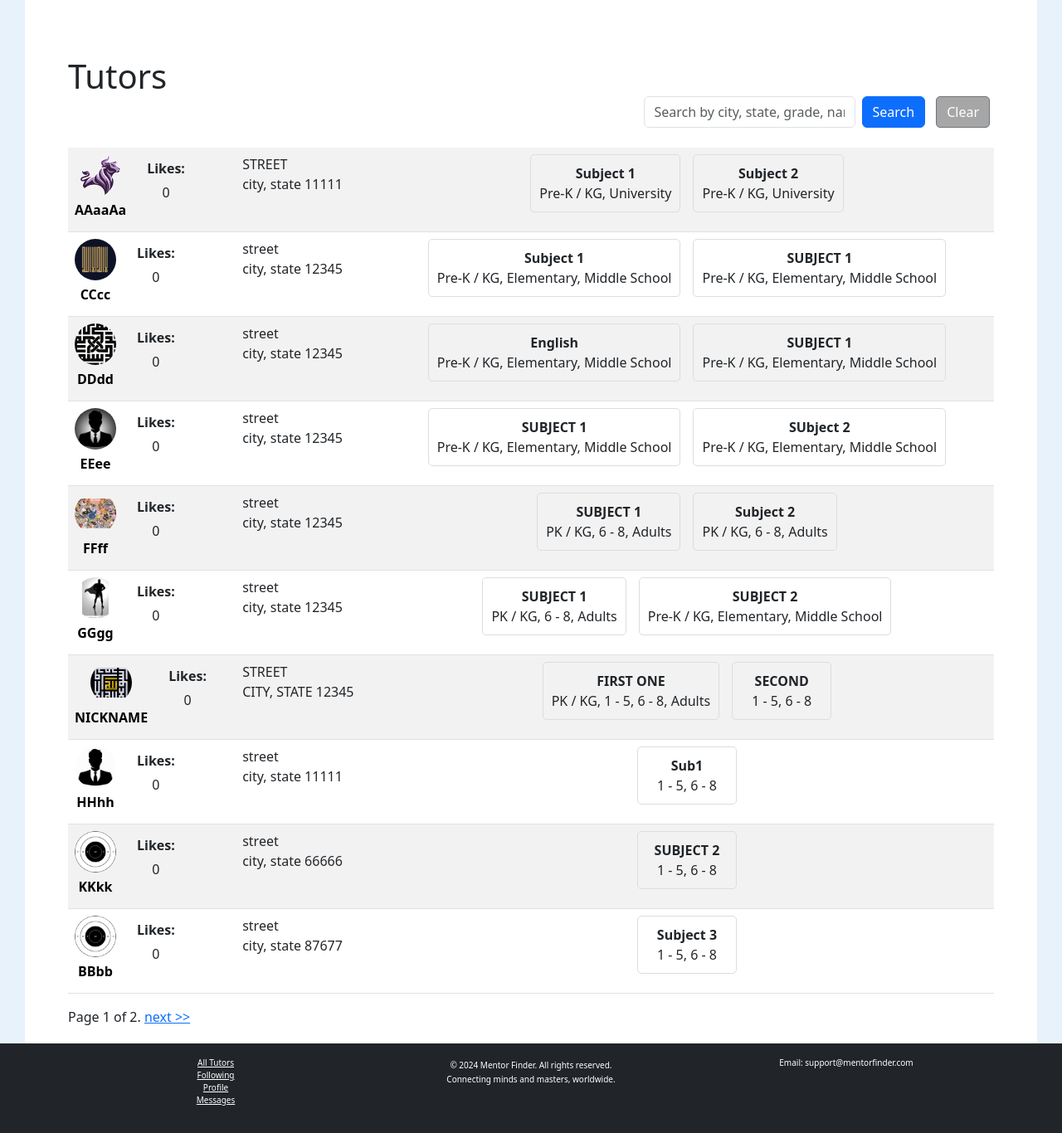
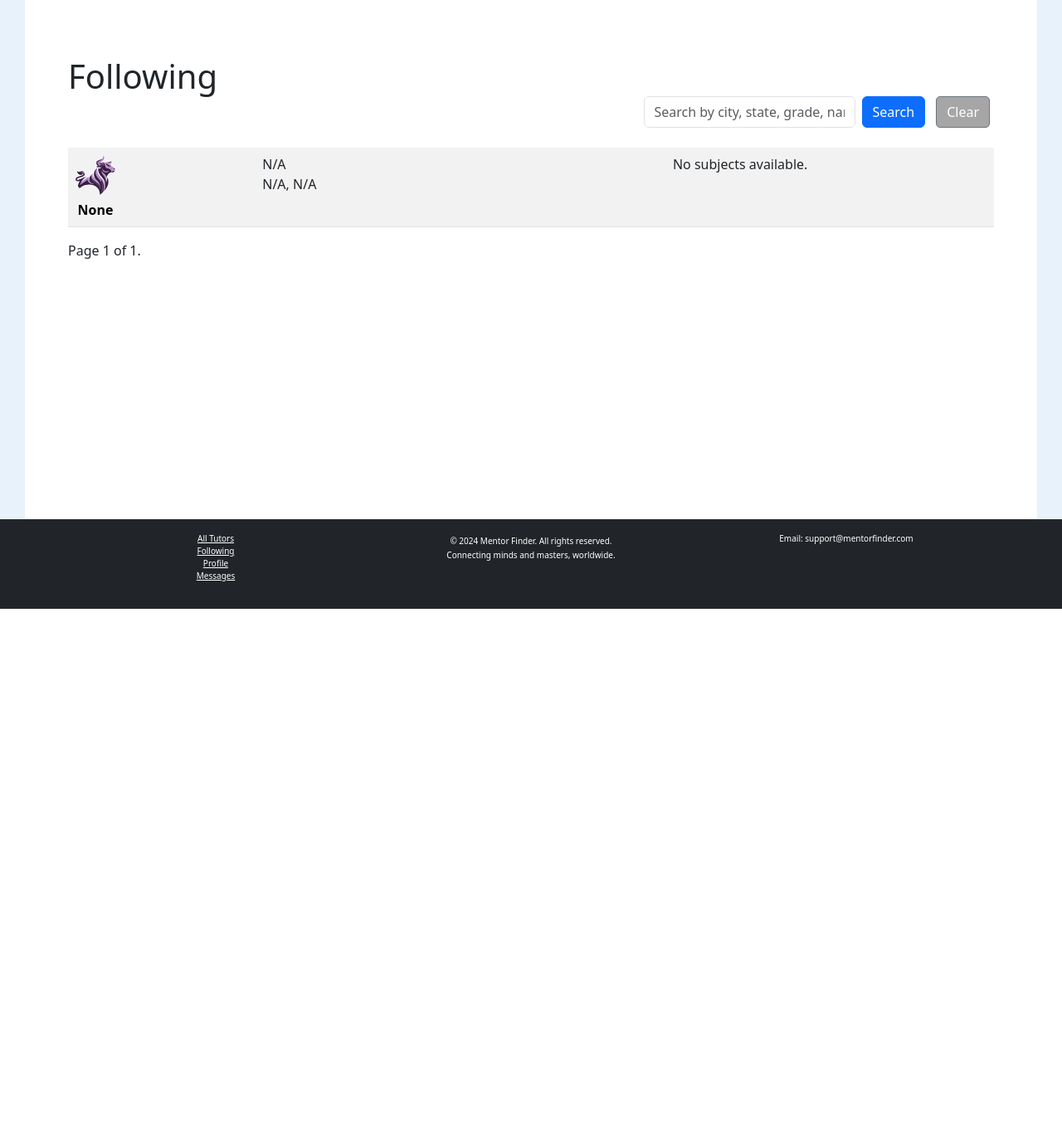
Before and after one commit to TulioPerez/TutorHub, a Django app: page /?view=following in a window 1280 px wide. Shown: the part 66-1432 px from the top of the page at 83% size. After the commit the page ends 800 px from the top, so only its background shows below. Run offline with Django 5.2, Linux system fonts and the light colour scheme; a user stored in the database is signed in; data comes from the database, SQL or seed files in the repository; both versions use the stored data as it was after the commit; tables that the repository leaves empty hold one stand-in row (values such as "Sample post").

Commit message:
Finalized Following implementation

```diff
--- a/tutorhubproject/tutorhub/static/tutorhub/scripts.js
+++ b/tutorhubproject/tutorhub/static/tutorhub/scripts.js
@@ -2,6 +2,7 @@ document.addEventListener("DOMContentLoaded", () => {
     // Authentication status
     const authStatus = JSON.parse(document.getElementById("auth-status").textContent);
 
+    // Message auto scrolling
     const scrollTarget = document.getElementById("scroll-target");
     const scrollToId = scrollTarget ? scrollTarget.getAttribute("data-scroll-to") : null;
     if (scrollToId) {
@@ -11,7 +12,7 @@ document.addEventListener("DOMContentLoaded", () => {
         }
     }
 
-
+    // Message editing
     document.querySelectorAll('.edit-btn').forEach(button => {
         button.addEventListener('click', () => {
             const messageId = button.getAttribute('data-message-id');
@@ -163,6 +164,7 @@ document.addEventListener("DOMContentLoaded", () => {
         });
     }
 
+
     // Credential Handling
     const maxCredentials = 7;
     const credentialRowsContainer = document.getElementById("credential-rows-container");
@@ -198,7 +200,8 @@ document.addEventListener("DOMContentLoaded", () => {
         });
     }
 
-    // Event delegation for removing existing credentials
+
+    // Remove existing credentials
     credentialRowsContainer.addEventListener("click", (event) => {
         if (event.target.classList.contains("remove-credential")) {
             const row = event.target.closest(".credential-row");
@@ -230,10 +233,8 @@ document.addEventListener("DOMContentLoaded", () => {
     // Availability handling
     const availabilityContainer = document.getElementById("availability-rows-container");
     const addAvailabilityButton = document.getElementById("btn-add-availability");
-
     const daysOfWeek = ["Monday", "Tuesday", "Wednesday", "Thursday", "Friday", "Saturday", "Sunday"];
 
-    // Function to create a new availability row
     const createAvailabilityRow = (day = "", start = "", end = "") => {
         const newRow = document.createElement("div");
         newRow.classList.add("availability-row", "row", "mb-3");
@@ -266,10 +267,11 @@ document.addEventListener("DOMContentLoaded", () => {
         return newRow;
     };
 
-    // Add a new availability row when the button is clicked
+
     addAvailabilityButton.addEventListener("click", () => {
         availabilityContainer.appendChild(createAvailabilityRow());
     });
+
 
     // Attach remove functionality to existing rows
     availabilityContainer.querySelectorAll(".remove-availability").forEach(button => {
@@ -301,4 +303,41 @@ document.addEventListener("DOMContentLoaded", () => {
             }
         });
     });
+
+
+    // Handle following
+    const followButtons = document.querySelectorAll(".follow-btn");
+
+    followButtons.forEach((button) => {
+        button.addEventListener("click", () => {
+            const tutorId = button.getAttribute("data-tutor-id");
+
+            fetch(`/follow/${tutorId}/`, {
+                method: "POST",
+                headers: {
+                    "Content-Type": "application/json",
+                    "X-CSRFToken": getCSRFToken(),  // Ensure CSRF token is included
+                },
+            })
+                .then((response) => response.json())
+                .then((data) => {
+                    if (data.action === "followed") {
+                        button.textContent = "Unfollow";
+                    } else if (data.action === "unfollowed") {
+                        button.textContent = "Follow";
+                    }
+                })
+                .catch((error) => console.error("Error following/unfollowing:", error));
+        });
+    });
+
+    // Helper function for CSRF tokens
+    function getCSRFToken() {
+        const cookieValue = document.cookie
+            .split("; ")
+            .find((row) => row.startsWith("csrftoken="))
+            ?.split("=")[1];
+        return cookieValue || "";
+    }
+
 });
--- a/tutorhubproject/tutorhub/templates/tutorhub/index.html
+++ b/tutorhubproject/tutorhub/templates/tutorhub/index.html
@@ -2,11 +2,12 @@
 {% load static %}
 {% block body %}
 <div class="container mt-5">
-    <h1 id="page-title" class="mb-0">Tutors</h1>
+    <h1 id="page-title" class="mb-0">{{ page_title }}</h1>
 
     <div id="search-container" class="mb-4 d-flex justify-content-end align-items-center">
         <!-- Search Form -->
         <form id="search-form" action="{% if user.is_authenticated %}{% url 'index' %}{% else %}{% url 'login' %}{% endif %}" method="get" class="d-flex align-items-center">
+            <input type="hidden" name="view" value="search">
             <input type="text" name="q" id="search-input" class="form-control me-2" placeholder="Search by city, state, grade, name" value="{{ request.GET.q|default:'' }}">
             <button type="submit" class="btn btn-primary me-2" {% if not user.is_authenticated %} data-alert="true" {% endif %}>Search</button>            <a href="{% url 'index' %}" class="btn btn-secondary">Clear</a>
         </form>
@@ -16,9 +17,7 @@
         <tbody>
             {% for tutor in page_obj %}
             <!-- Tutor Row -->
-            <!-- <tr class="clickable-row" data-href="{% url 'profile' tutor.id %}"> -->
             <tr class="clickable-row" data-href="{% if user.is_authenticated %}{% url 'profile' tutor.id %}{% else %}{% url 'login' %}{% endif %}"">
-                <!-- Profile Picture, Nickname, Name, and Likes -->
                 <td>
                     <div class="tutor-row">
                         <!-- Profile Picture and Nickname -->
@@ -29,12 +28,6 @@
                                 <img id="profile-img-thumb" src="{% static 'tutorhub/images/mentor-logo-bull.svg' %}" alt="Default Logo">
                             {% endif %}
                             <a href="{% url 'profile' tutor.id %}" class="profile-name">{{ tutor.nickname }}</a>
-                        </div>
-
-                        <!-- Likes -->
-                        <div class="likes-container">
-                            <strong>Likes:</strong>
-                            <p>{{ tutor.liked_by.count }}</p>
                         </div>
                     </div>
                 </td>
@@ -65,7 +58,15 @@
             </tr>
             {% empty %}
             <tr>
-                <td colspan="3" class="text-center">No tutors found.</td>
+                <td colspan="3" class="text-center">
+                    {% if view_type == "following" %}
+                        You are not following any tutors.
+                    {% elif view_type == "search" %}
+                        No tutors found.
+                    {% else %}
+                        No tutors available.
+                    {% endif %}
+                </td>
             </tr>
             {% endfor %}
         </tbody>
--- a/tutorhubproject/tutorhub/templates/tutorhub/layout.html
+++ b/tutorhubproject/tutorhub/templates/tutorhub/layout.html
@@ -30,7 +30,7 @@
                 {% endif %}
                 <li class="nav-item px-2"><a class="nav-link" id="menu-all-tutors" href="{% url 'index' %}">All Tutors</a></li>
                 {% if user.is_authenticated %}
-                    <li class="nav-item px-2"><a class="nav-link" id="menu-following" href="#">Following</a></li>
+                    <li class="nav-item px-2"><a class="nav-link" id="menu-following" href="{% url 'index' %}?view=following">Following</a></li>
                     <li class="nav-item px-2"><a class="nav-link" href="{% url 'logout' %}">Log Out</a></li>
                 {% else %}
                     <li class="nav-item px-2"><a class="nav-link" href="{% url 'login' %}">Log In</a></li>
--- a/tutorhubproject/tutorhub/urls.py
+++ b/tutorhubproject/tutorhub/urls.py
@@ -5,13 +5,16 @@ from django.conf.urls.static import static
 
 
 urlpatterns = [
+    # Authentication
+    path("login", views.login_view, name="login"),
+    path("logout", views.logout_view, name="logout"),
+    path("register", views.register, name="register"),
+
     # default route
     path("", views.index, name="index"),
 
-    # authentication
-    path("login", views.login_view, name="login"),
-    path("logout", views.logout_view, name="logout"),
-    path("register", views.register, name="register"),
+    # Following
+    path("follow/<int:tutor_id>/", views.follow_tutor, name="follow_tutor"),
 
     # View a user's profile
     path('profile/<int:user_id>/', views.profile, name='profile'),
--- a/tutorhubproject/tutorhub/views.py
+++ b/tutorhubproject/tutorhub/views.py
@@ -17,9 +17,10 @@ from django.db.models import Q
 
 def index(request):
     query = request.GET.get('q', '').strip()
+    view_type = request.GET.get('view', 'all')
     tutors = User.objects.filter(is_tutor=True)
 
-    if query:
+    if view_type == "search" and query:
         tutors = tutors.filter(
             Q(city__icontains=query) |
             Q(state__icontains=query) |
@@ -29,14 +30,31 @@ def index(request):
             Q(tutor_subject_grades__grade_levels__icontains=query)
         ).distinct()
 
-    paginator = Paginator(tutors, 10)  # Show 10 tutors per page
+    # Handle following listing
+    elif view_type == "following" and request.user.is_authenticated:
+        tutors = request.user.liked_tutors.all()
+
+    # Pagination
+    paginator = Paginator(tutors, 10)
     page_number = request.GET.get('page')
     page_obj = paginator.get_page(page_number)
-    return render(request, 'tutorhub/index.html', {'page_obj': page_obj})
+
+    # Determine page title
+    if view_type == "search":
+        page_title = "Search Results"
+    elif view_type == "following":
+        page_title = "Following"
+    else:
+        page_title = "All Tutors"
+
+    return render(request, 'tutorhub/index.html', {
+        'page_obj': page_obj,
+        'page_title': page_title,
+        'view_type': view_type,
+    })
 
 
-
-# authentication
+# Authentication
 def login_view(request):
     if request.method == "POST":
 
@@ -282,6 +300,18 @@ def search_tutors(request):
 
 
 @login_required
+def follow_tutor(request, tutor_id):
+    tutor = get_object_or_404(User, id=tutor_id, is_tutor=True)
+    if tutor in request.user.liked_tutors.all():
+        request.user.liked_tutors.remove(tutor)
+        action = "unfollowed"
+    else:
+        request.user.liked_tutors.add(tutor)
+        action = "followed"
+    return JsonResponse({"action": action, "tutor_id": tutor.id})
+
+
+@login_required
 def like_tutor(request, tutor_id):
     tutor = get_object_or_404(Tutor, id=tutor_id)
     if tutor in request.user.liked_tutors.all():
```
Also changed, not shown: tutorhubproject/tutorhub/templates/tutorhub/profile.html (+11 -0 lines), tutorhubproject/db.sqlite3.
